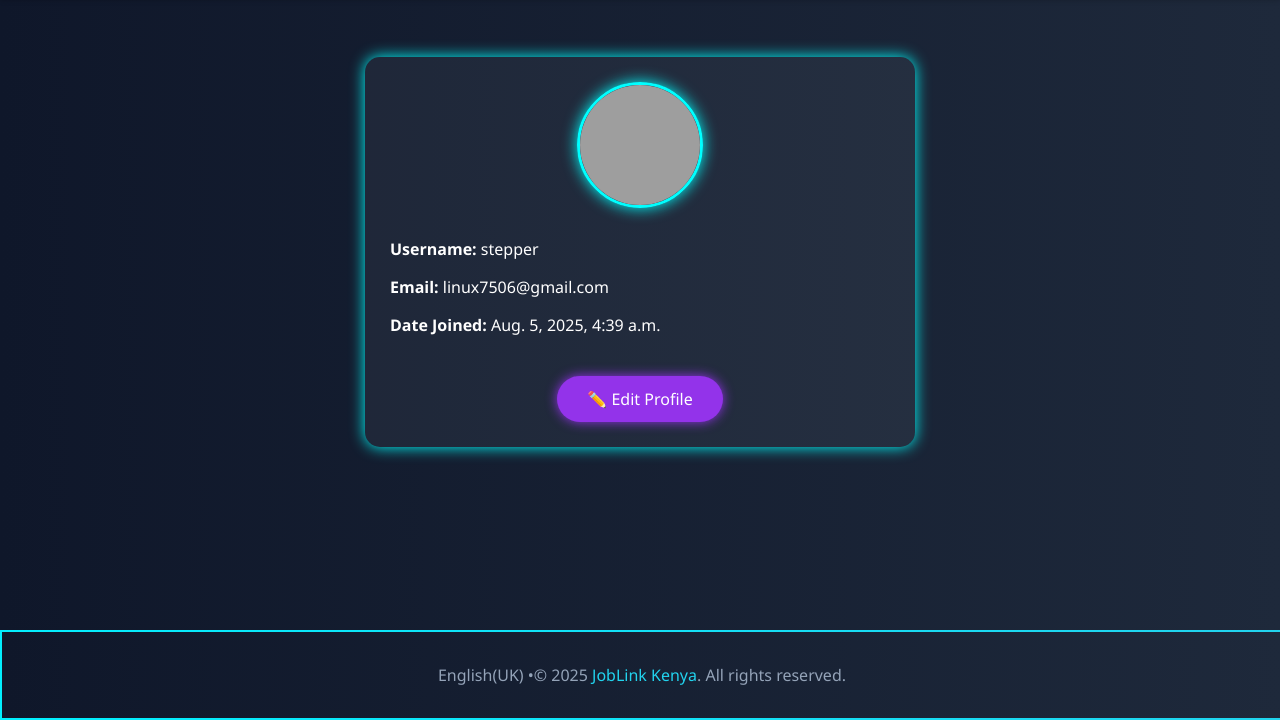
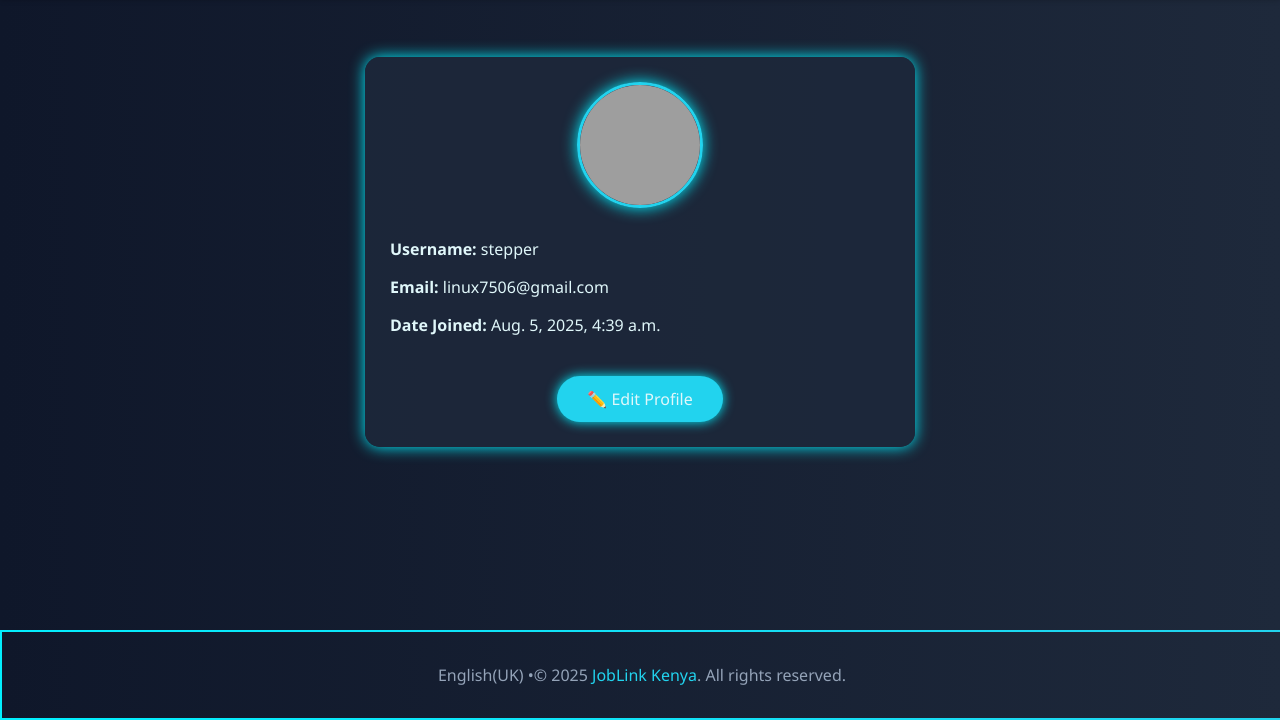
Before and after one commit to Buggy7506/Joblink-Kenya, a Django app: page /employer-profile/ in a window 1280 px wide. Shown: the part 80-800 px from the top of the page. Run offline with Django 5.2, Linux system fonts and the light colour scheme; a user stored in the database is signed in; some libraries are stand-ins or nearby versions; grey boxes are pictures that could not be loaded.

Commit message:
Update employer_profile.html

```diff
--- a/core/templates/employer_profile.html
+++ b/core/templates/employer_profile.html
@@ -9,16 +9,17 @@
 }
 
 .employer-profile-container .profile-box {
-      background: rgba(255, 255, 255, 0.05);
+  background: var(--bg-card);
   padding: 25px;
   border-radius: 15px;
   max-width: 500px;
   width: 100%;
   margin: auto;
-      box-shadow: 0 0 15px cyan;
-      color: white;
+  box-shadow: 0 0 15px var(--glow-accent);
+  color: var(--text-main);
   font-family: 'Segoe UI', sans-serif;
   text-align: center;
+  transition: background 0.4s, color 0.4s, box-shadow 0.4s;
 }
 
 .employer-profile-container .profile-pic {
@@ -32,9 +33,10 @@
   height: 120px;
   object-fit: cover;
   border-radius: 50%;
-      border: 3px solid cyan;
-      box-shadow: 0 0 15px cyan;
+  border: 3px solid var(--text-accent);
+  box-shadow: 0 0 15px var(--glow-accent);
   cursor: pointer;
+  transition: border 0.4s, box-shadow 0.4s;
 }
 
 /* Left-align user details only */
@@ -45,10 +47,11 @@
 
 .employer-profile-container .user-details p {
   margin-bottom: 10px;
+  color: var(--text-main);
 }
 
 .employer-profile-container h2 a {
-      color: cyan;
+  color: var(--text-accent);
   text-decoration: none;
 }
 
@@ -56,6 +59,7 @@
   text-decoration: underline;
 }
 
+/* Edit button */
 .employer-profile-container .edit-button {
   margin-top: 40px;
   text-align: center;
@@ -63,19 +67,19 @@
 
 .employer-profile-container .edit-button a {
   display: inline-block;
-      background: #9333ea;
-      color: #fff;
+  background: var(--text-accent);
+  color: var(--text-main);
   padding: 12px 30px;
   font-size: 16px;
   border-radius: 30px;
   text-decoration: none;
-      box-shadow: 0 0 12px #9333ea;
+  box-shadow: 0 0 12px var(--glow-accent);
   transition: 0.3s;
 }
 
 .employer-profile-container .edit-button a:hover {
-      background: #7e22ce;
-      box-shadow: 0 0 20px #a855f7;
+  background: var(--glow-accent);
+  box-shadow: 0 0 20px var(--glow-accent);
 }
 
 /* Modal styles */
@@ -102,7 +106,7 @@
   position: absolute;
   top: 20px;
   right: 35px;
-      color: white;
+  color: var(--text-main);
   font-size: 40px;
   font-weight: bold;
   cursor: pointer;
```
Lines whose indentation alone changed are shown as unchanged.
